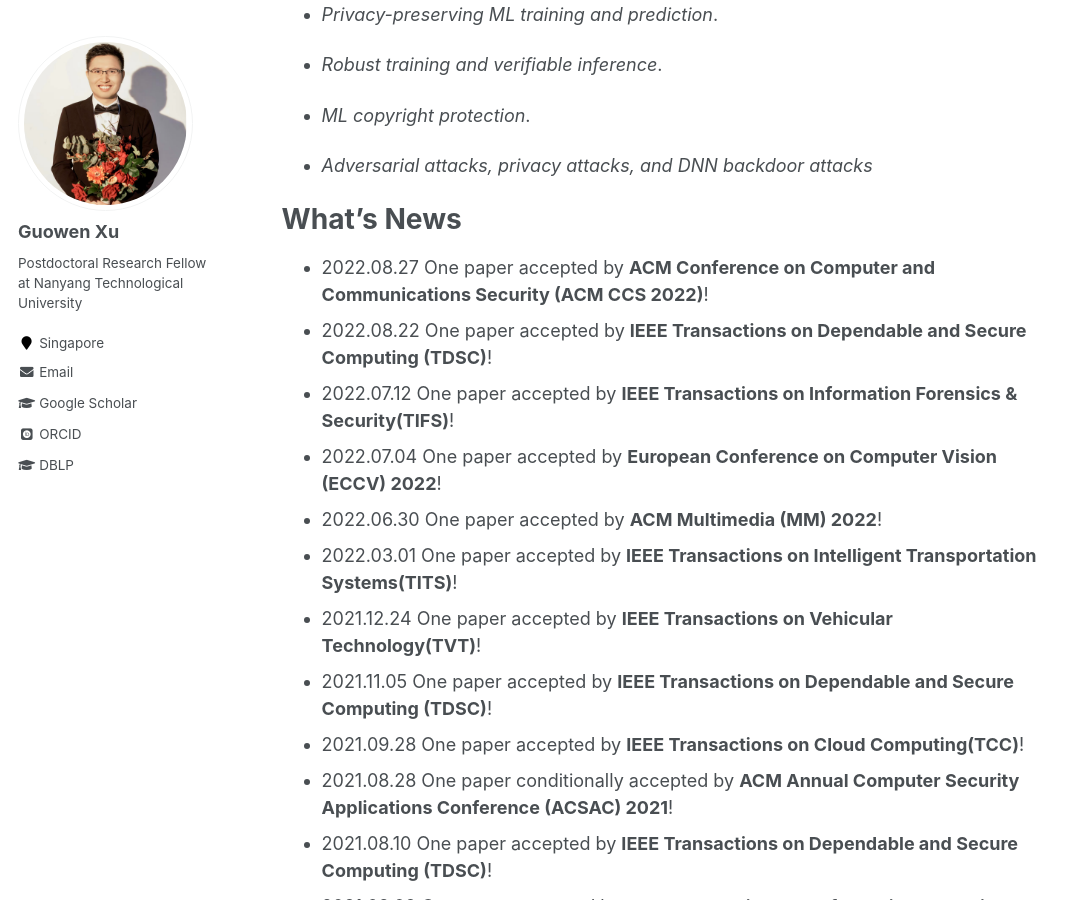
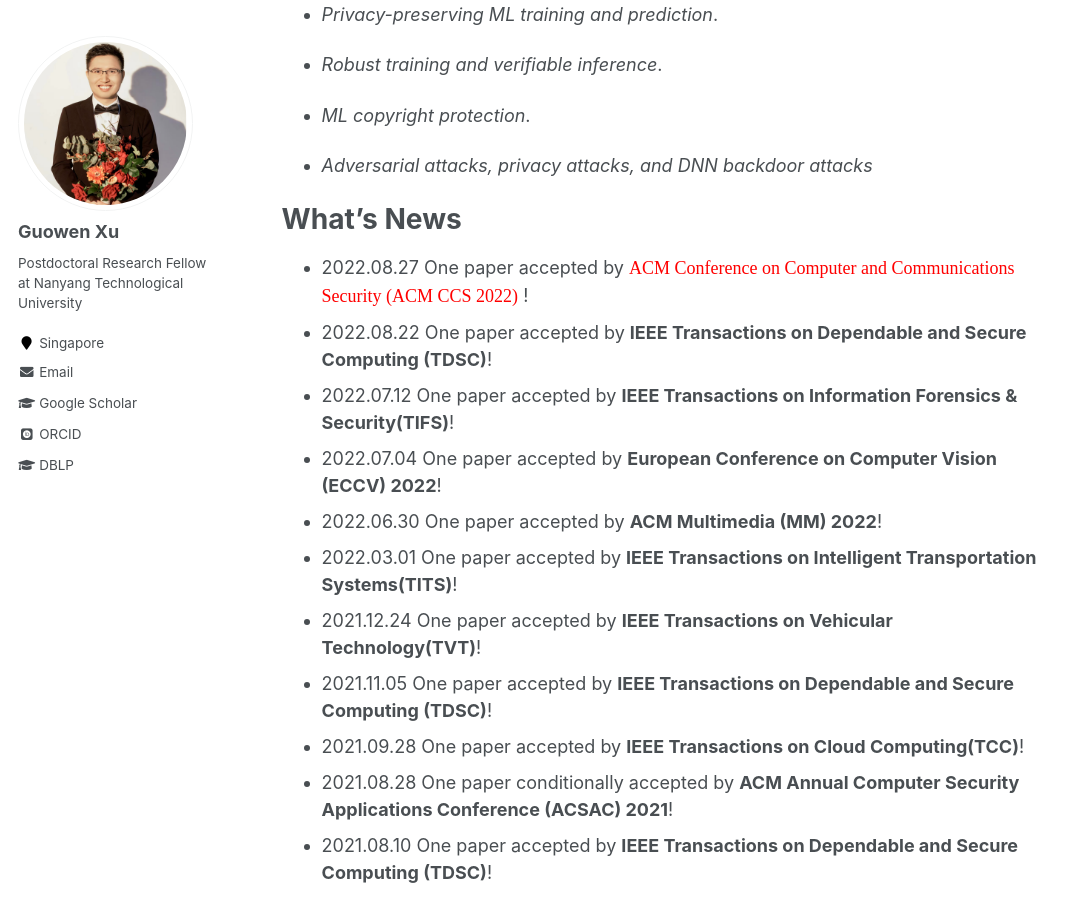
Before and after one commit to Guowen-xu/guowen-xu.github.io, a Jekyll site: the page built from _pages/about.md, in a window 1280 px wide and 900 px high, scrolled down 503 px. Shown: the whole window, without its empty margins (0-1081 px from the left). Built offline with Jekyll 4.4.1, drawn with Linux system fonts in a browser that asks for light colours; some web fonts are replaced.

Commit message:
Update about.md

```diff
--- a/_pages/about.md
+++ b/_pages/about.md
@@ -24,8 +24,8 @@ I prefer to work on applying cryptographic techniques in building secure protoco
 
 What's News
 ======
-- 2022.08.27 One paper  accepted by **ACM Conference on Computer and Communications Security (ACM CCS
-2022)**!
+- 2022.08.27 One paper  accepted by <font face="Times New Roman" color=red size=4> ACM Conference on Computer and Communications Security (ACM CCS
+2022)</font> !
 - 2022.08.22 One paper  accepted by **IEEE Transactions on Dependable and Secure Computing (TDSC)**!
 - 2022.07.12 One paper accepted by **IEEE Transactions on Information Forensics & Security(TIFS)**!
 - 2022.07.04 One paper accepted by **European Conference on Computer Vision (ECCV) 2022**!
```
